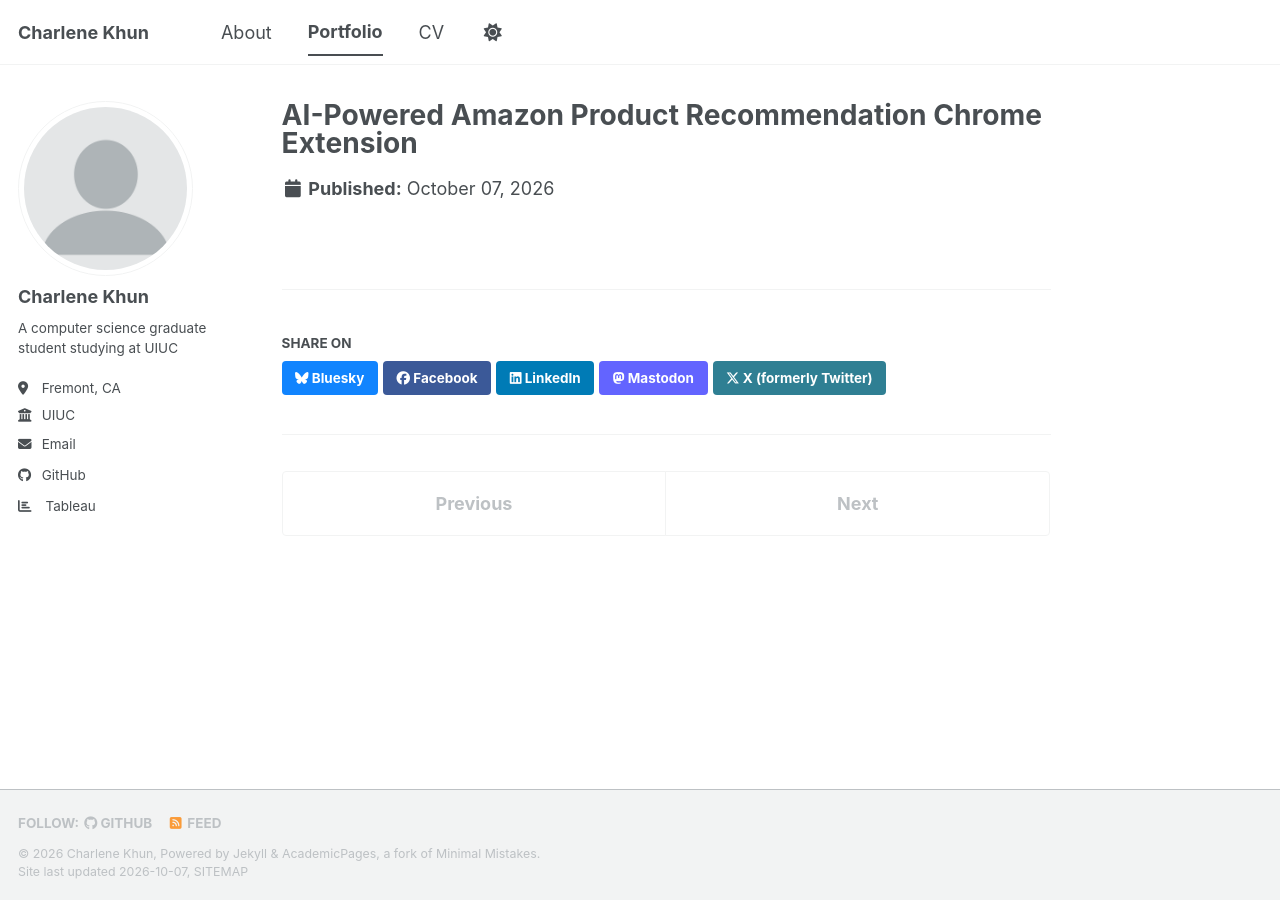
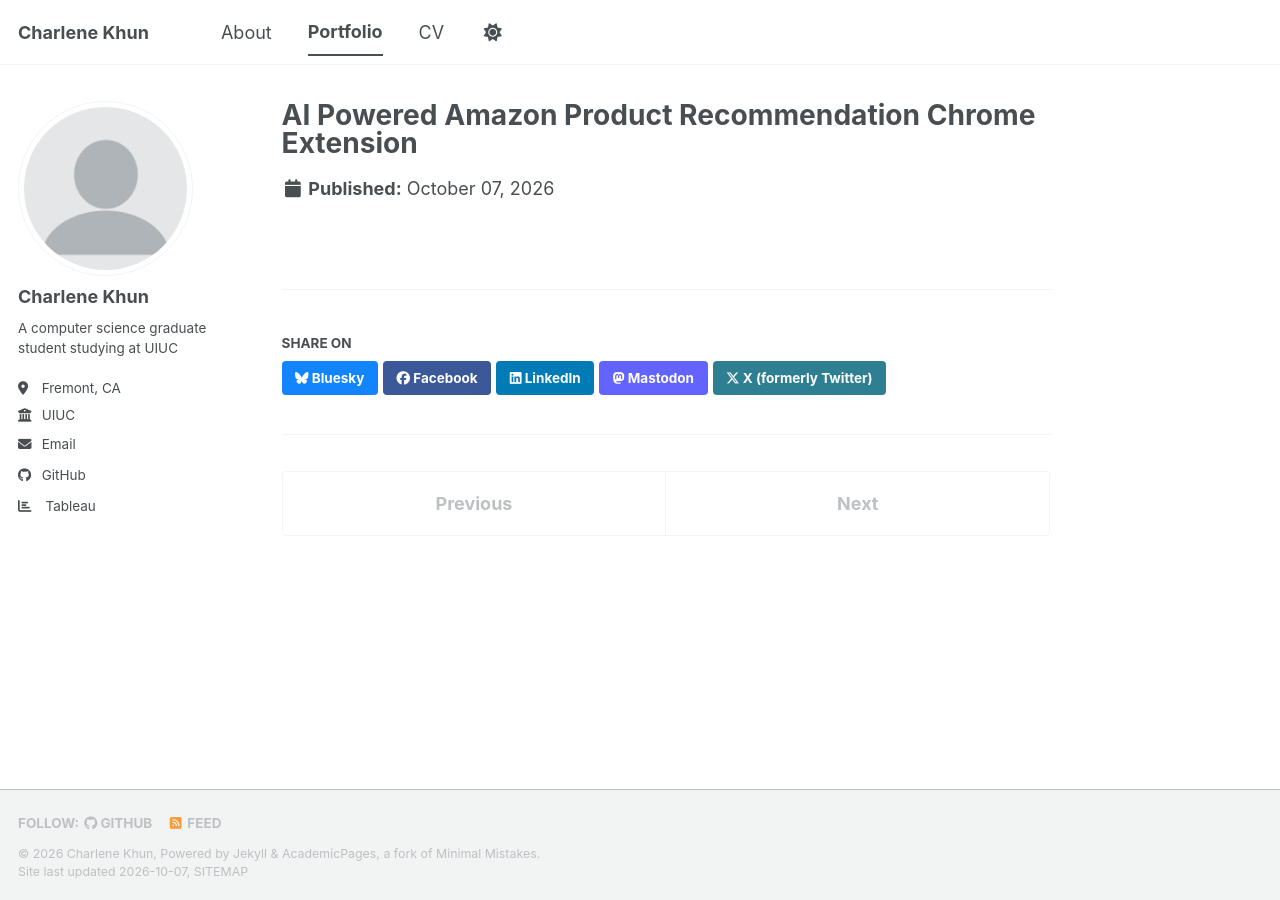
Before and after one commit to charlene-khun/charlene-khun.github.io, a Jekyll site: the page built from _portfolio/portfolio-5.md, in a window 1280 px wide. Built offline with Jekyll 4.4.1, drawn with Linux system fonts in a browser that asks for light colours; a style sheet for code colours, icons or effects is not loaded.

```diff
--- a/_portfolio/portfolio-5.md
+++ b/_portfolio/portfolio-5.md
@@ -1,5 +1,5 @@
 ---
-title: "AI-Powered Amazon Product Recommendation Chrome Extension"
+title: "AI Powered Amazon Product Recommendation Chrome Extension"
 excerpt: "AI-powered Chrome extension using RAG and Amazon review data to recommend products from user queries."
 collection: portfolio
 header:
```
